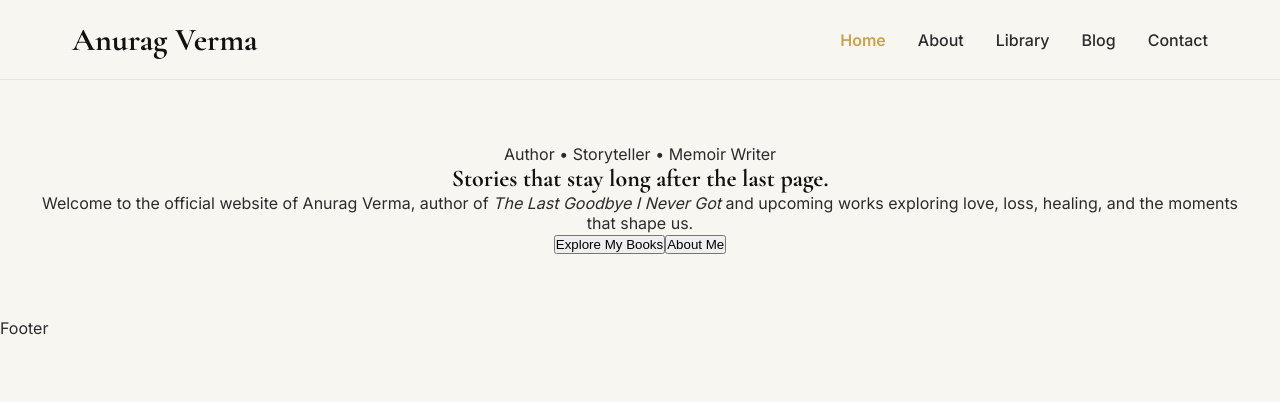
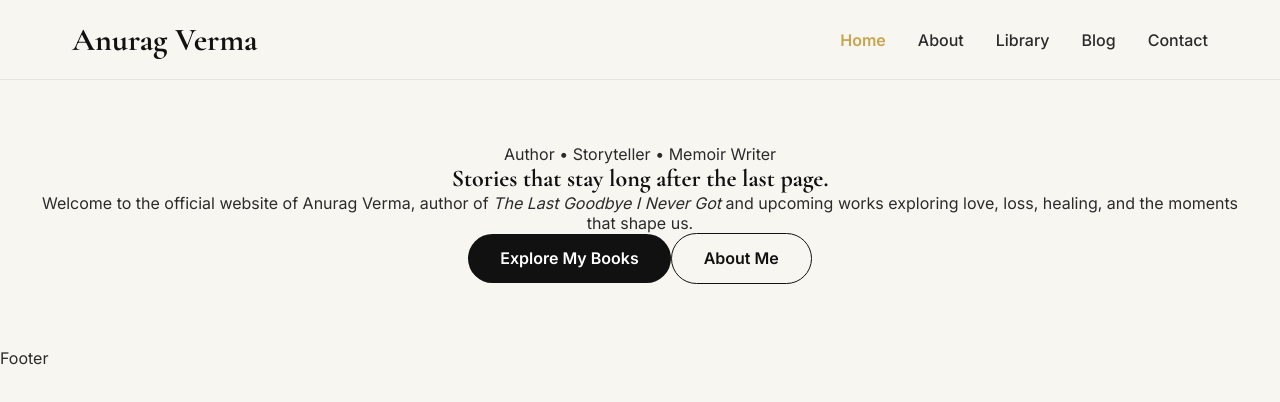
Before and after one commit to anuragvrm2173/anurag-author-website, a React (Vite) app: page / in a window 1280 px wide. Shown: the top 402 px of the page. Built offline with nearby package versions, Linux system fonts and the light colour scheme.

Commit message:
Create reusable Button component

```diff
--- /dev/null
+++ b/src/components/ui/Button/Button.css
@@ -0,0 +1,32 @@
+.button {
+  padding: 0.9rem 2rem;
+  border-radius: 999px;
+  border: none;
+  cursor: pointer;
+
+  font-family: var(--font-body);
+  font-size: 1rem;
+  font-weight: 600;
+
+  transition: all 0.3s ease;
+}
+
+.button--primary {
+  background: var(--color-primary);
+  color: white;
+}
+
+.button--primary:hover {
+  background: var(--color-accent);
+}
+
+.button--outline {
+  background: transparent;
+  color: var(--color-primary);
+  border: 1px solid var(--color-primary);
+}
+
+.button--outline:hover {
+  background: var(--color-primary);
+  color: white;
+}
--- /dev/null
+++ b/src/components/ui/Button/Button.jsx
@@ -0,0 +1,18 @@
+import "./Button.css";
+
+function Button({
+  children,
+  variant = "primary",
+  type = "button",
+}) {
+  return (
+    <button
+      type={type}
+      className={`button button--${variant}`}
+    >
+      {children}
+    </button>
+  );
+}
+
+export default Button;
--- a/src/sections/Hero/Hero.jsx
+++ b/src/sections/Hero/Hero.jsx
@@ -1,4 +1,5 @@
 import "./Hero.css";
+import Button from "../../components/ui/Button/Button";
 
 function Hero() {
   return (
@@ -19,9 +20,13 @@ function Hero() {
         </p>
 
         <div className="hero__actions">
-          <button>Explore My Books</button>
+          <Button>
+            Explore My Books
+          </Button>
 
-          <button>About Me</button>
+          <Button variant="outline">
+            About Me
+          </Button>
         </div>
       </div>
     </section>
```
